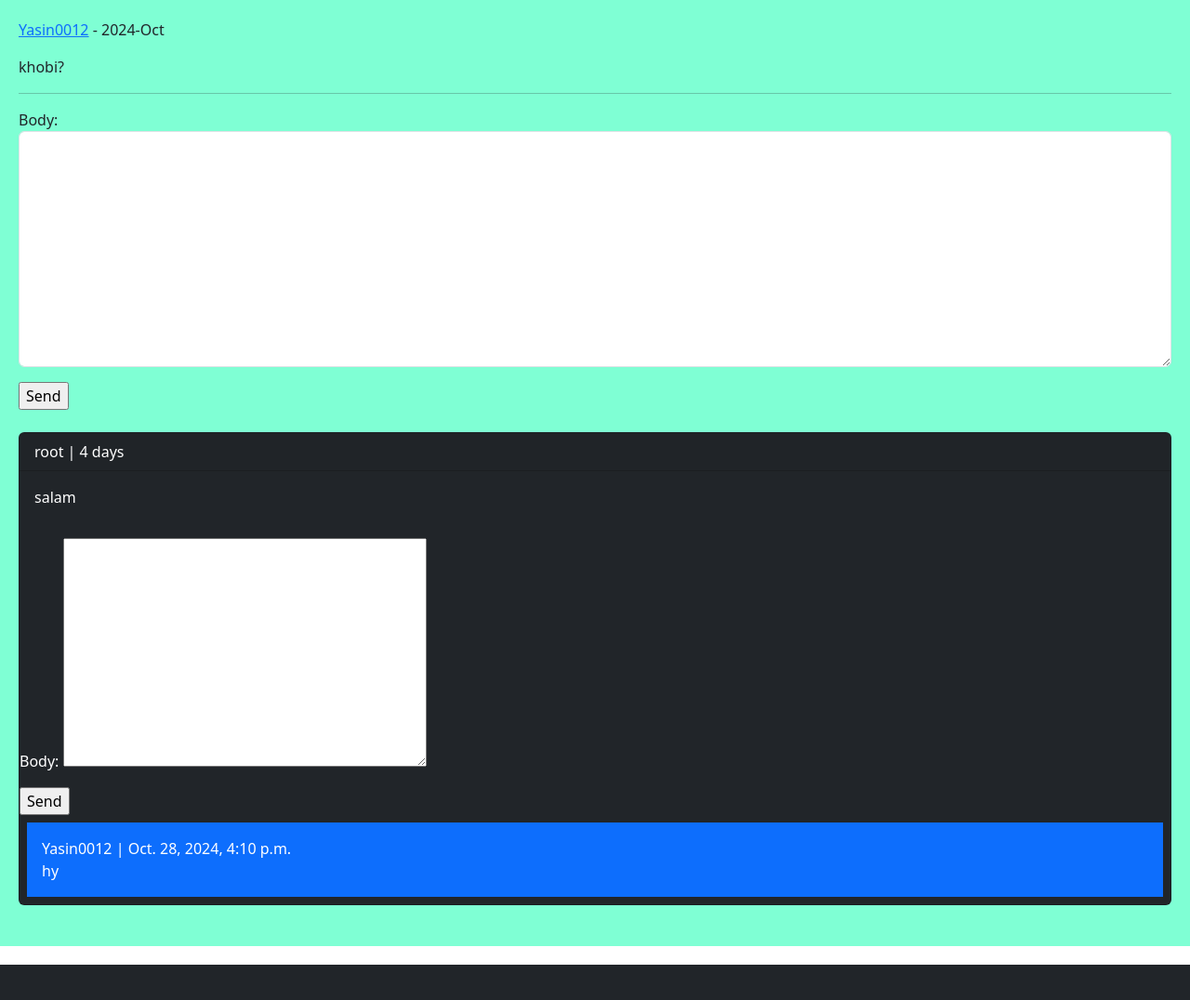
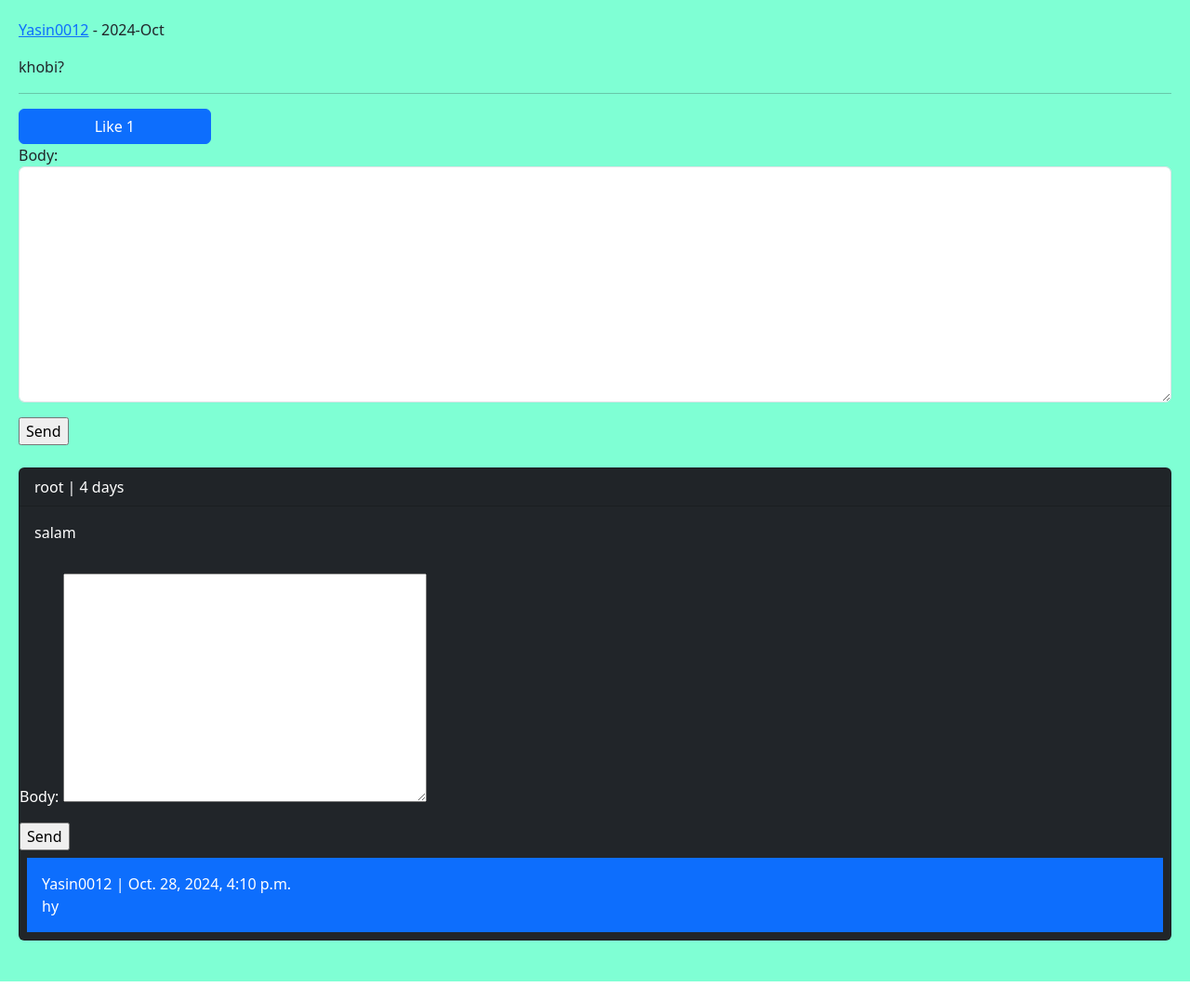
Before and after one commit to Yasinebr/prj1, a Django app: a page that uses prj/home/templates/home/detail.html in a window 1280 px wide. Shown: the part 56-1132 px from the top of the page at 93% size. Before the commit the page ends 1094 px from the top, so only its background shows below. Run offline with Django 5.2, Linux system fonts and the light colour scheme; a user stored in the database is signed in; data comes from the database, SQL or seed files in the repository; both versions use the stored data as it was after the commit.

Commit message:
add post like

```diff
--- a/prj/home/templates/home/detail.html
+++ b/prj/home/templates/home/detail.html
@@ -10,6 +10,9 @@
     <p>{{ post.body }}</p><hr/>
 
     {% if request.user.is_authenticated %}
+
+        <a href="{% url 'home:post_like' post.id %}" class="{% if can_like %}disabled{% endif %} btn btn-primary col-md-2">Like {{ post.likes_count }}</a>
+
         <form action="" method="post">
             {% csrf_token %}
             {{ form.as_p }}
--- a/prj/home/urls.py
+++ b/prj/home/urls.py
@@ -8,5 +8,6 @@ urlpatterns =[
     path('post/delete/<int:post_id>', views.DeletePostView.as_view(), name='post-delete'),
     path('post/update/<int:post_id>', views.UpdatePostView.as_view(), name='post-update'),
     path('post/create', views.CreatePostView.as_view(), name='post-create'),
-    path('reply/<int:post_id>/<int:comment_id>', views.ReplyPostView.as_view(), name='add_reply')
+    path('reply/<int:post_id>/<int:comment_id>', views.ReplyPostView.as_view(), name='add_reply'),
+    path('like/<int:post_id>', views.LikePostView.as_view(), name='post_like')
 ]
--- a/prj/home/views.py
+++ b/prj/home/views.py
@@ -1,6 +1,6 @@
 from django.shortcuts import render, redirect, get_object_or_404
 from django.views import View
-from post.models import Post, Comment
+from post.models import Post, Comment, Like
 from django.contrib import messages
 from django.contrib.auth.mixins import LoginRequiredMixin
 from post.forms import PostCreateUpdateForm, CommentCreateForm, CommentReplyForm
@@ -23,7 +23,11 @@ class PostDetailView(View):
 
     def get(self, request, post_id, post_slug):
         comments = self.post_istance.pcomment.filter(is_reply=False)
-        return render(request, 'home/detail.html', {'post':self.post_istance, 'comments':comments, 'form':self.form_class, 'reply_form':self.form_class_reply})
+        can_like = False
+        if request.user.is_authenticated and self.post_istance.user_can_like(request.user):
+            can_like = True
+        return render(request, 'home/detail.html', {'post':self.post_istance, 'comments':comments,
+        'form':self.form_class, 'reply_form':self.form_class_reply, 'can_like':can_like})
 
     method_decorator(login_required)
     def post(self, request, *args, **kwargs):
@@ -117,3 +121,14 @@ class ReplyPostView(LoginRequiredMixin, View):
             reply.save()
             messages.success(request, 'post replayed successfully', 'success')
         return redirect('home:post', post.id, post.slug)
+
+class LikePostView(LoginRequiredMixin, View):
+    def get(self, request, post_id):
+        post = get_object_or_404(Post, pk=post_id)
+        like = Like.objects.filter(post=post, user=request.user)
+        if like.exists() :
+            messages.error(request, 'You have already liked this post', 'danger')
+        else:
+            Like.objects.create(post=post, user=request.user)
+            messages.success(request, 'post liked successfully', 'success')
+        return redirect('home:post', post.id, post.slug)
--- a/prj/post/admin.py
+++ b/prj/post/admin.py
@@ -1,5 +1,5 @@
 from django.contrib import admin
-from . models import Post, Comment
+from . models import Post, Comment, Like
 
 
 @admin.register(Post)
@@ -14,3 +14,5 @@ class PostAdmin(admin.ModelAdmin):
 class CommentAdmin(admin.ModelAdmin)   :
     list_display = ('user', 'post', 'created', 'is_reply')
     raw_id_fields = ('user', 'post', 'reply')
+
+admin.site.register(Like)
--- a/prj/post/models.py
+++ b/prj/post/models.py
@@ -1,3 +1,5 @@
+from tkinter.constants import CASCADE
+
 from django.db import models
 from django.contrib.auth.models import User
 from django.urls import reverse
@@ -18,6 +20,14 @@ class Post(models.Model):
     def get_absolute_url(self):
         return reverse('home:post', args=(self.pk, self.slug))
 
+    def likes_count(self):
+        return self.plike.count()
+
+    def user_can_like(self, user):
+        user_like = user.ulike.filter(post=self)
+        if user_like.exists():
+            return True
+        return False
 
 class Comment(models.Model):
     user = models.ForeignKey(User, on_delete=models.CASCADE, related_name='ucomment')
@@ -29,3 +39,10 @@ class Comment(models.Model):
 
     def __str__(self):
         return f'{self.user} - {self.body[:30]}'
+
+class Like(models.Model):
+    user = models.ForeignKey(User, on_delete=models.CASCADE, related_name='ulike')
+    post = models.ForeignKey(Post, on_delete=models.CASCADE, related_name='plike')
+
+    def __str__(self):
+        return f'{self.user} liked {self.post.slug}'
```
Also changed, not shown: prj/db.sqlite3, prj/post/migrations/0006_like.py (added).
